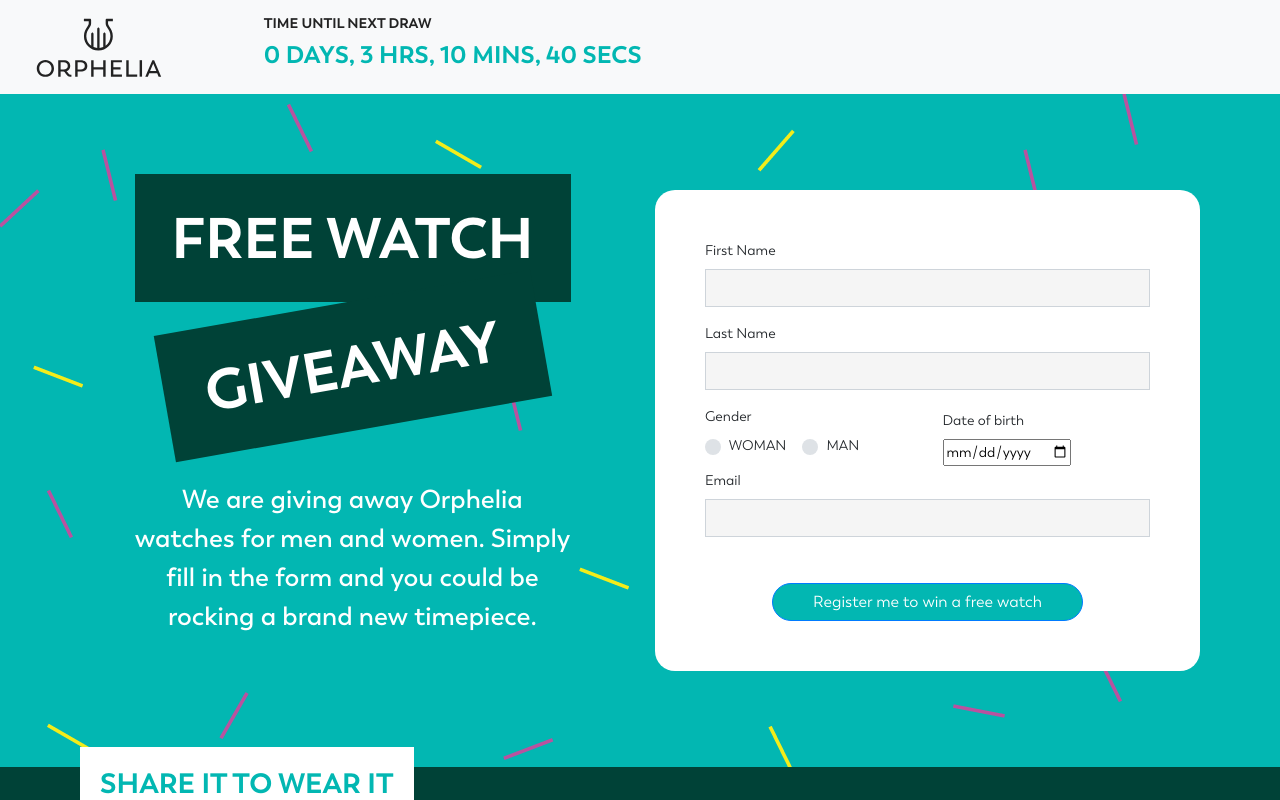
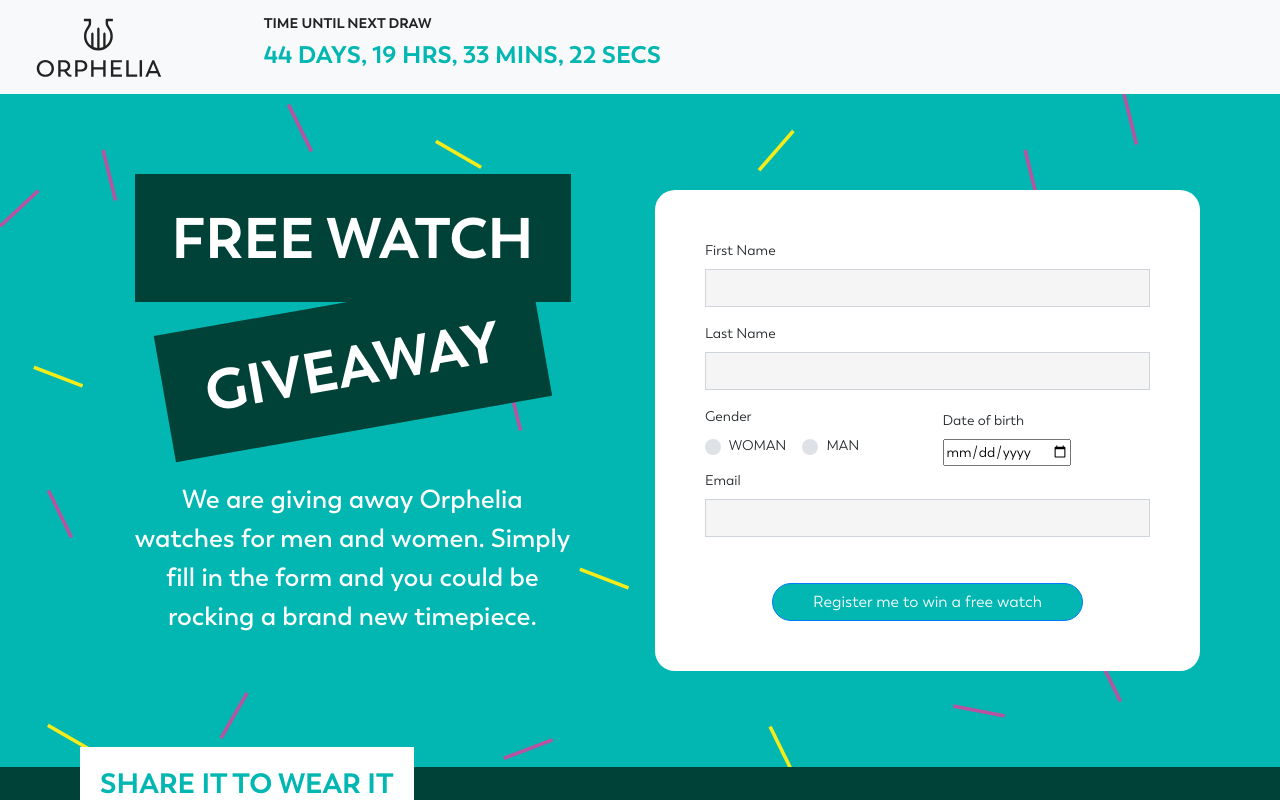
Before and after one commit to AhmedTammam/Orphelia_vue, a Vue app: page / in a window 1280 px wide. Shown: the top 800 px of the page. Built offline with nearby package versions, Linux system fonts and the light colour scheme.

Commit message:
coundown done

```diff
--- a/src/assets/css/style.css
+++ b/src/assets/css/style.css
@@ -30,13 +30,9 @@
     margin-right: 100px;
 }
 
-.navbar-text h5{
-    font-size: 24px !important;
-    color: #02b7b2;
-}
 
 .navbar-text h5:first-child{
-    font-size: 14px !important;
+    font-size: 14px;
     color: #222222;
 }
 
@@ -143,11 +139,6 @@
     .navbar-text{
         text-align: center !important;
     }
-    .navbar-text h5:last-child{
-        font-size: 20px !important;
-        color: #02b7b2;
-    }
-
 
     .content, .share, .shipping{
         padding: 1rem;
--- a/src/components/CountDown.vue
+++ b/src/components/CountDown.vue
@@ -0,0 +1,55 @@
+<template id="countdown-template">
+    <div class="countdown">
+        <h5>{{ days | two_digits }} DAYS, {{ hours | two_digits }} HRS, {{ minutes | two_digits }} MINS, {{ seconds | two_digits }} SECS</h5>
+    </div>
+</template>
+
+<script>
+export default {
+    name: 'CountDown',
+    mounted() {
+        window.setInterval(() => {
+            this.now = Math.trunc((new Date()).getTime() / 1000);
+        },1000);
+    },
+    props: {
+        date: {
+            type: String
+        }
+    },
+    data() {
+        return {
+            now: Math.trunc((new Date()).getTime() / 1000)
+        }
+    },
+    computed: {
+        dateInMilliseconds() {
+            return Math.trunc(Date.parse(this.date) / 1000)
+        },
+        seconds() {
+            return (this.dateInMilliseconds - this.now) % 60;
+        },
+        minutes() {
+            return Math.trunc((this.dateInMilliseconds - this.now) / 60) % 60;
+        },
+        hours() {
+            return Math.trunc((this.dateInMilliseconds - this.now) / 60 / 60) % 24;
+        },
+        days() {
+            return Math.trunc((this.dateInMilliseconds - this.now) / 60 / 60 / 24);
+        }
+    }
+}
+</script>
+
+<style>
+.countdown h5{
+    font-size: 24px !important;
+    color: #02b7b2 !important;
+}
+@media screen and (max-width: 576px){
+    .countdown h5{
+        font-size: 18px !important;
+    }
+}
+</style>
--- a/src/components/HeaderComp.vue
+++ b/src/components/HeaderComp.vue
@@ -6,7 +6,7 @@
           </a>
           <div class="navbar-text text-left">
               <h5>TIME UNTIL NEXT DRAW</h5>
-              <h5>0 DAYS, 3 HRS, 10 MINS, 40 SECS</h5>
+              <CountDown date="2018-09-24 08:15:00" />
           </div>
       </nav>
   </div>
```
